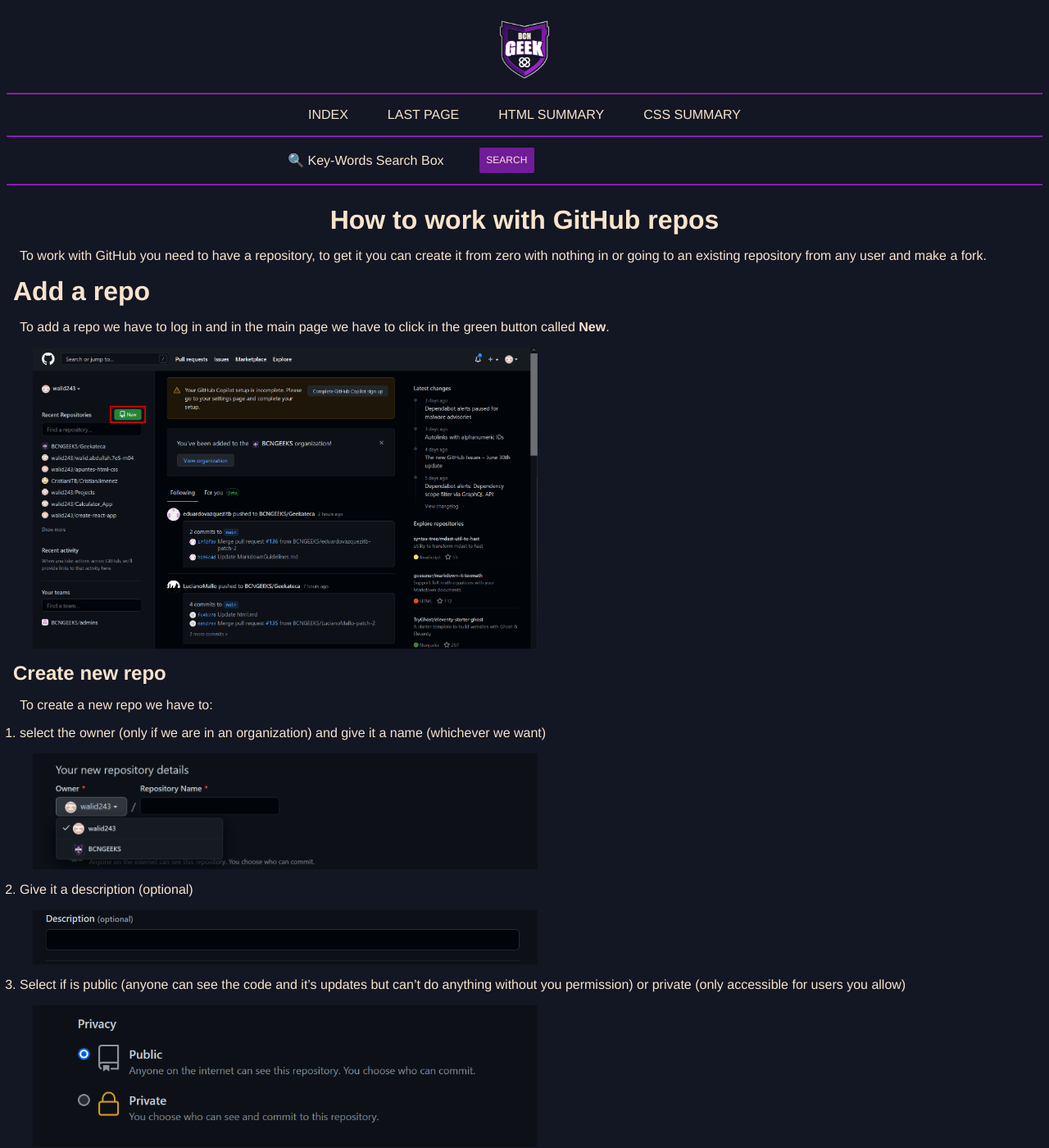
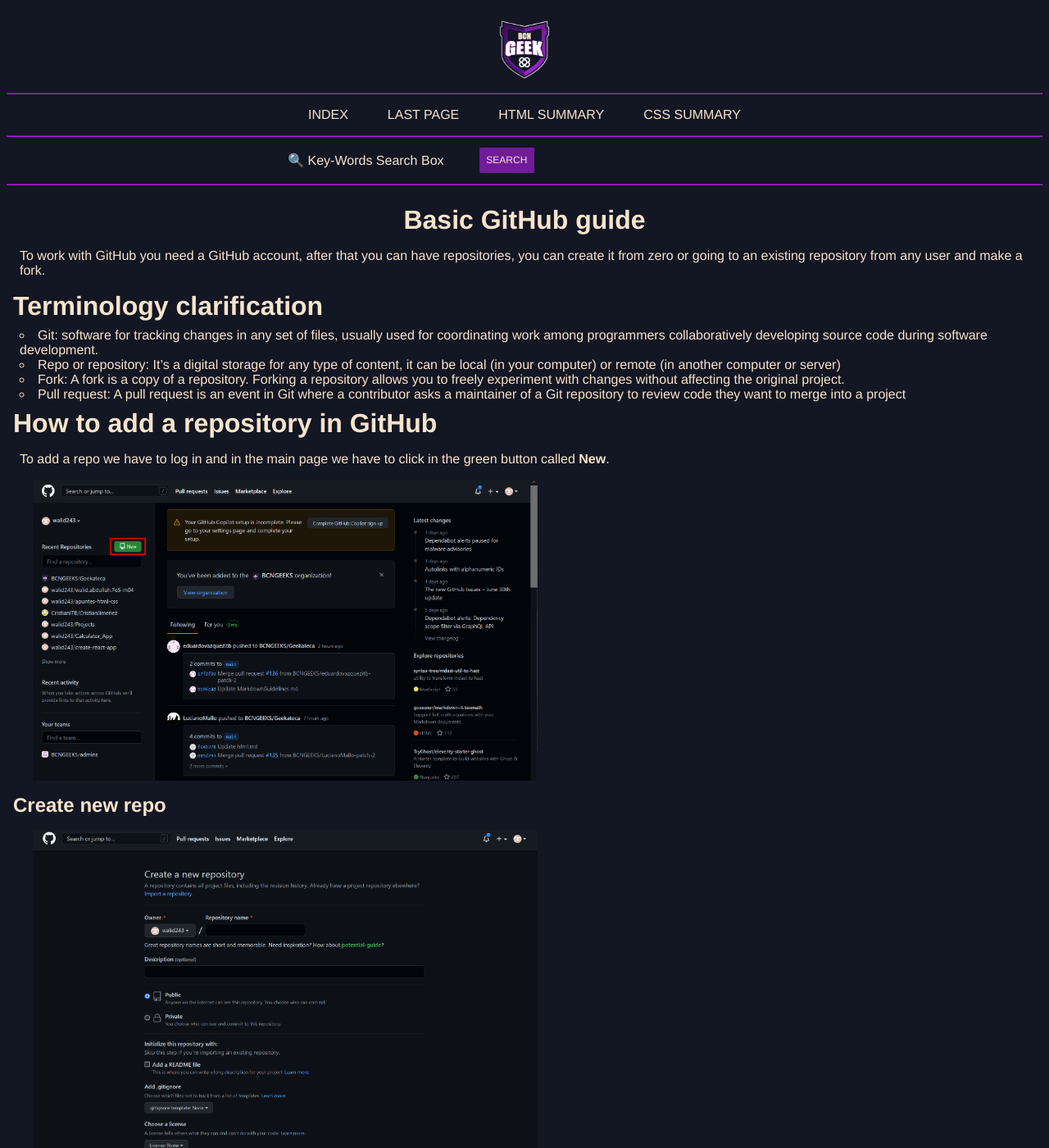
Before and after one commit to BCNGEEKS/Geekateca, a Jekyll site: the page built from Documentation/Github_use_guide.md, in a window 1280 px wide and 1400 px high. Shown: the whole window at 82% size. Built offline with Jekyll 4.4.1, drawn with Linux system fonts in a browser that asks for light colours; our own code applies the rules of GitHub Pages for plain Markdown files; some of the changed text lies outside the part shown.

Commit message:
GitHub basic guide add

```diff
--- a/Documentation/Github_use_guide.md
+++ b/Documentation/Github_use_guide.md
@@ -1,9 +1,16 @@
-# How to work with GitHub repos
+# Basic GitHub guide
 
-To work with GitHub you need to have a repository, to get it you can create it from zero with nothing in or going to
-an existing repository from any user and make a fork.
+To work with GitHub you need a GitHub account, after that you can have repositories, you can create it from zero
+or going to an existing repository from any user and make a fork.
 
-## Add a repo
+## Terminology clarification
+
+- Git: software for tracking changes in any set of files, usually used for coordinating work among programmers collaboratively developing source code during software development.
+- Repo or repository: It's a digital storage for any type of content, it can be local (in your computer) or remote (in another computer or server)
+- Fork: A fork is a copy of a repository. Forking a repository allows you to freely experiment with changes without affecting the original project.
+- Pull request: A pull request is an event in Git where a contributor asks a maintainer of a Git repository to review code they want to merge into a project
+
+## How to add a repository in GitHub
 
 To add a repo we have to log in and in the main
 page we have to click in the green button called __New__.
@@ -12,6 +19,7 @@
 
 ### Create new repo
 
+![Repo_creation_page](./img/Repo_creation_page.png)
 To create a new repo we have to:
 
 1. select the owner (only if we are in an organization) and give it a name (whichever we want)
@@ -20,21 +28,42 @@
 ![Repo_description_box](./img/Repo_description_box.png)
 3. Select if is public (anyone can see the code and it's updates but can't do anything without you permission) or private (only accessible for users you allow)
 ![Select_repo_privacy](./img/Repo_privacy.png)
-4. Select if we want to add a README file that will be used as a presentation of our repo with content introduction and how to collaborate with us and/or repo usage information
+4. Select if we want to add a README (file that will be used as a presentation of our repo with content introduction and how to collaborate with us and/or repo usage information)
+![Repo_add_README_check](./img/Repo_add_readme_check.png)
+5. Select if you want to add a .gitignore (Creates the file based in templates, and you can choose it depending on your needs)
+![Repo_add_gitignore](./img/Repo_add_gitignore.png)
+(In this file all the content it has refers to the project files and directories that don't be tracked by git the version control)
+6. Choose the license (Basically to add legal restrictions on the code for all people you included)
+![Repo_choose_license](./img/Repo_choose_license.png)
+7. Finally click on __Create repository__
+![Repo_create_button](./img/Repo_create_button.png)
 
 ### Import method
 
 To make the import we need to:
 
-1. Paste the repository URL
+1. In the create repository page click on __Import a repository__
+![Repo_import_button](./img/Repo_import_button.png)
+2. Paste the repository URL
 ![Repository_URL](./img/Repo_URL_box.png)
-2. Select the owner (if we are in an organization) and Give it a name (whichever we want)
+3. Select the owner (if we are in an organization) and Give it a name (whichever we want)
 ![Select_repo_owner_and_name](./img/Repo_owner_name.png)
-3. select the privacy
+4. select the privacy
 ![Select_repo_privacy](./img/Repo_privacy.png)
-4. Click in __begin import__ button and wait it finish the job
+5. Click in __begin import__ button and wait it finish the job
 ![Import_repo_page](./img/Import_repo_page.png)
-5. import complete
-![Import_complete_massage](./img/Import_complete.png)
+6. import complete
+![Import_complete_message](./img/Import_complete.png)
+(You don't need to keep open the window for this part, when the process completes you'll receive an email)
 
-## Create a repo from a fork
+### Create a repo from a fork
+
+This method allows you to work with the code and when you make changes on the repo lets you make a pull request to send
+a code integration petition to the forked repository and if the original repo is ahead of yours lets you update it and be in the same commit.
+
+To fork a repo you have to:
+
+1. Go to the repo you want and click on fork button
+![Repo_fork_button](./img/Fork_button.png)
+2. Select the owner and repo name (like in the normal way), add a description and click on __Create fork__
+![Repo_fork_page](./img/Fork_page.png)
```
Also changed, not shown: Documentation/img/Fork_page.png (added), Documentation/img/Repo_add_gitignore.png (added), Documentation/img/Repo_add_readme_check.png (added), Documentation/img/Repo_choose_license.png (added), Documentation/img/Repo_create_button.png (added), Documentation/img/Repo_creation_page.png (added), Documentation/img/Repo_import_button.png (added).
